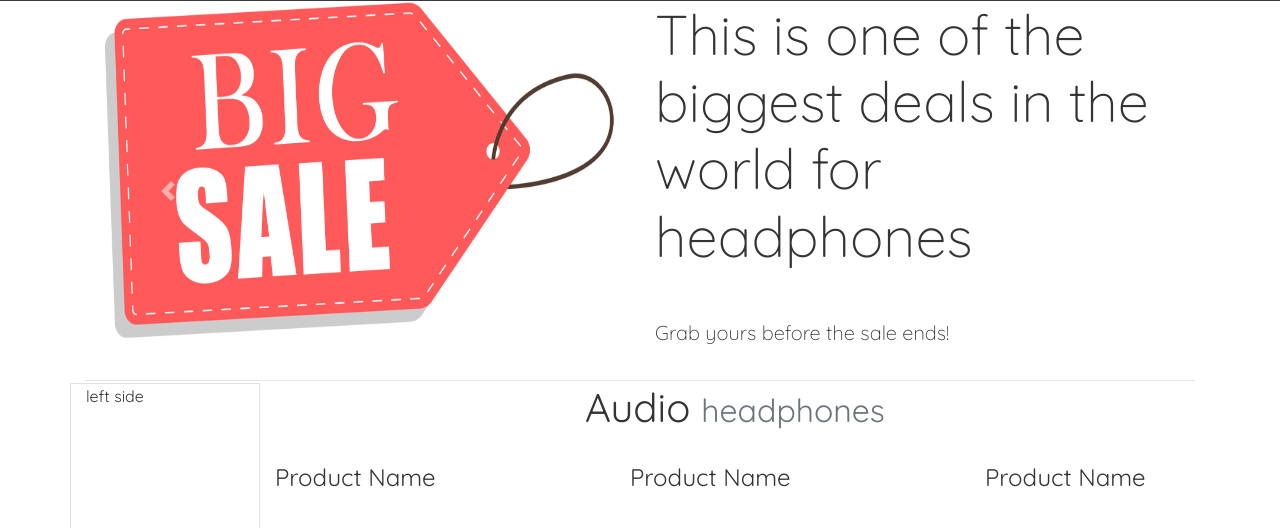
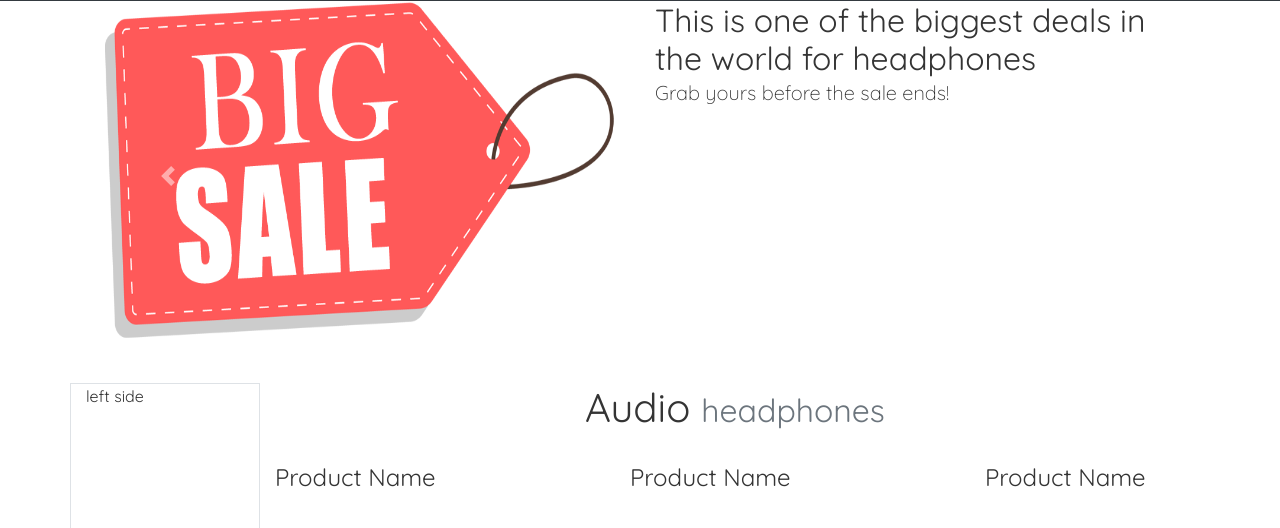
Before and after one commit to GWGweb-projectgroup/practice-project, a PHP site: page /onsale.html in a window 1280 px wide. Shown: the part 55-583 px from the top of the page. Run offline with PHP 8.4, Linux system fonts and the light colour scheme; some libraries are stand-ins or nearby versions.

Commit message:
Adjust carousel styles

```diff
--- a/css/global_styles.css
+++ b/css/global_styles.css
@@ -44,6 +44,7 @@ a h2 {
 
 .page-banner {
   height: var(--mainpage-bannerheight);
+  max-height: var(--mainpage-bannerheight);
   margin-bottom: 2rem;
 }
 
--- a/onsale.html
+++ b/onsale.html
@@ -87,13 +87,13 @@
       <div id="carouselExampleControls" class="carousel slide" data-ride="carousel">
 
       <div class="carousel-inner" role="listbox">
-      <div class="carousel-item discount   bg-gradient-light active">
+      <div class="carousel-item discount bg-gradient-light active">
        <div class="row">
        <div class="col-6">
         <img class="d-block img-fluid" src="img/labels/big-sale-offers.png" alt="First slide">
       </div>
       <div class="col-6">
-        <h2 class="mb-5 display-4">This is one of the biggest deals in the world for headphones</h2>
+        <h2>This is one of the biggest deals in the world for headphones</h2>
         <p class="lead">Grab yours before the sale ends!</p>
       </div>
     </div>
@@ -130,7 +130,6 @@
      </div>
    </div>
  </div>
- <hr>
  <a class="carousel-control-prev" href="#carouselExampleControls" role="button" data-slide="prev">
  <span class="carousel-control-prev-icon" aria-hidden="true"></span>
  <span class="sr-only">Previous</span>
```
